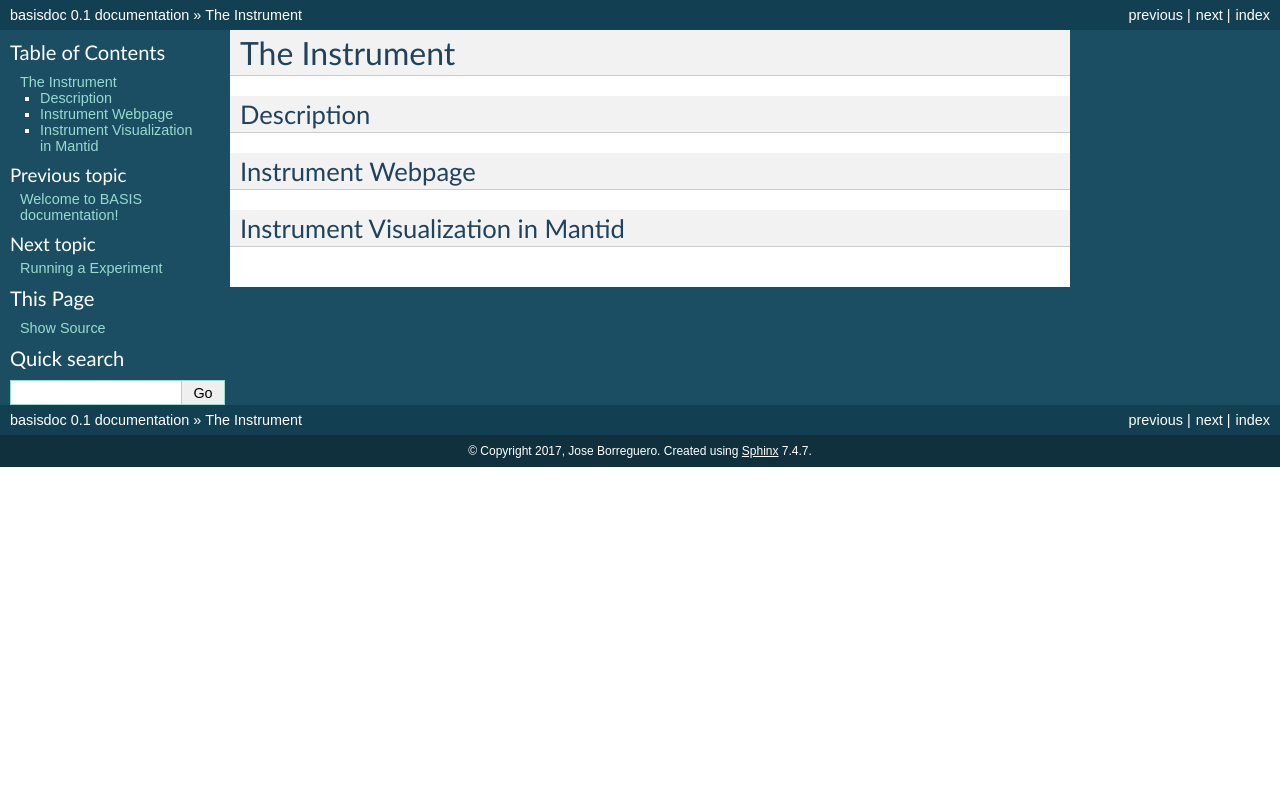
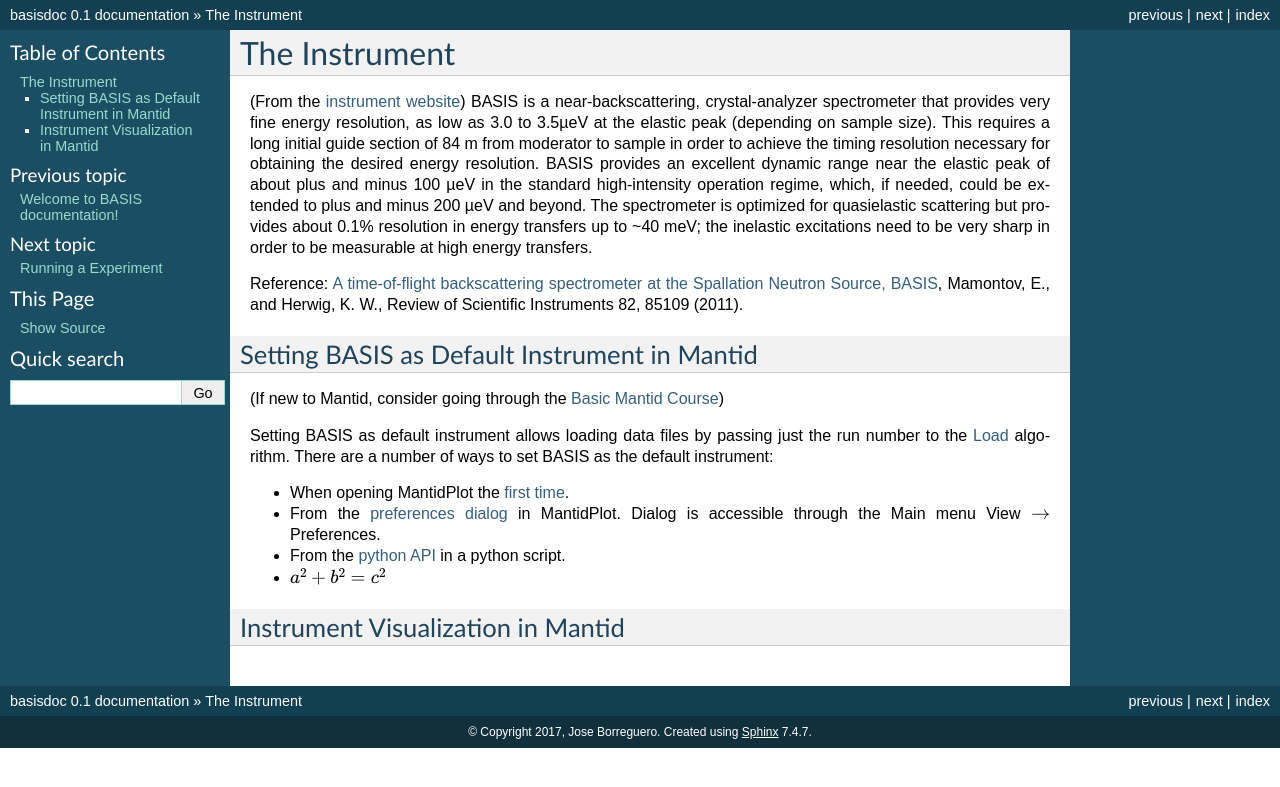
Before and after one commit to gitter-badger/basisdoc, a Sphinx documentation site: the page built from docs/instrument/index.rst, in a window 1280 px wide. Shown: the top 787 px of the page. Built offline with Sphinx 7.4.7, drawn with Linux system fonts in a browser that asks for light colours.

Commit message:
Refs #15 added contentst to instrument

```diff
--- a/docs/instrument/index.rst
+++ b/docs/instrument/index.rst
@@ -1,11 +1,38 @@
 The Instrument
 ==============
 
-Description
------------
+(From the `instrument website <https://neutrons.ornl.gov/basis>`_)
+BASIS is a near-backscattering, crystal-analyzer spectrometer that provides
+very fine energy resolution, as low as 3.0 to 3.5µeV at the elastic peak
+(depending on sample size). This requires a long initial guide section of 84 m
+from moderator to sample in order to achieve the timing resolution necessary
+for obtaining the desired energy resolution. BASIS provides an excellent
+dynamic range near the elastic peak of about plus and minus 100 µeV in the
+standard high-intensity operation regime, which, if needed, could be extended
+to plus and minus 200 µeV and beyond. The spectrometer is optimized for
+quasielastic scattering but provides about 0.1% resolution in energy transfers
+up to ~40 meV; the inelastic excitations need to be very sharp in order to be
+measurable at high energy transfers.
 
-Instrument Webpage
-------------------
+Reference: `A time-of-flight backscattering spectrometer at the Spallation
+Neutron Source, BASIS <http://dx.doi.org/10.1063/1.3626214>`_, Mamontov, E.,
+and Herwig, K. W., Review of Scientific Instruments 82, 85109 (2011).
+
+Setting BASIS as Default Instrument in Mantid
+---------------------------------------------
+
+(If new to Mantid, consider going through the
+`Basic Mantid Course <http://www.mantidproject.org/Mantid_Basic_Course>`_)
+
+Setting BASIS as default instrument allows loading data files by passing just
+the run number to the
+`Load <http://docs.mantidproject.org/nightly/algorithms/Load-v1.html>`_
+algorithm. There are a number of ways to set BASIS as the default instrument:
+
+- When opening MantidPlot the `first time <http://www.mantidproject.org/MBC_Getting_set_up#Default_Instrument_and_Directories>`_.
+- From the `preferences dialog <https://www.mantidproject.org/MantidPlot:_Preferences_Dialog_Mantid>`_ in MantidPlot. Dialog is accessible through the Main menu View :math:`\rightarrow` Preferences.
+- From the `python API <https://www.mantidproject.org/Accessing_Settings_From_Python>`_ in a python script.
+- :math:`a^2 + b^2 = c^2`
 
 Instrument Visualization in Mantid
 ----------------------------------
```
